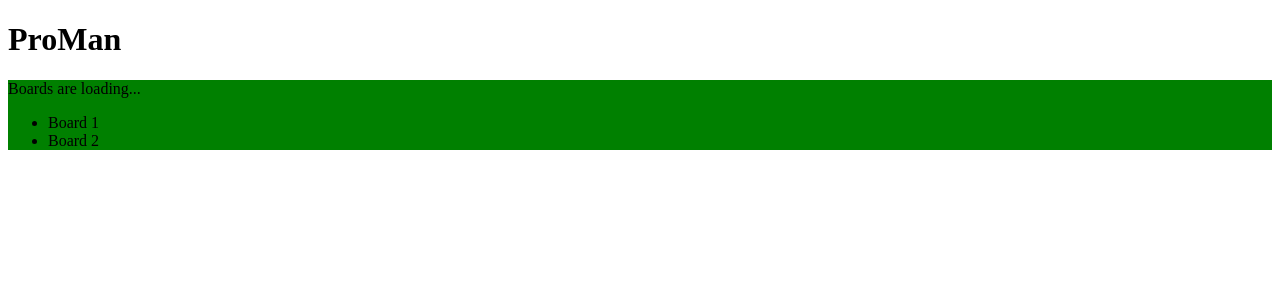
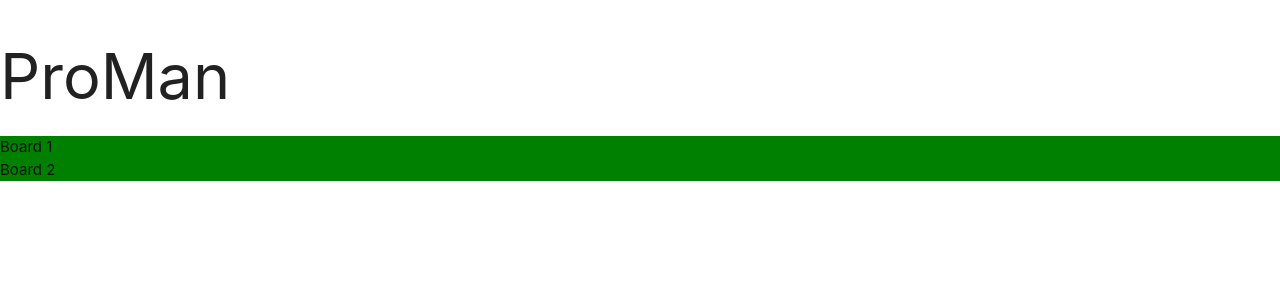
Before and after one commit to csabika98/proman, a Flask app: page / in a window 1280 px wide. Shown: the top 300 px of the page. Run offline with Flask 2, Linux system fonts and the light colour scheme; parts of the project's set-up code (start-up, migrations or seed data) failed here and were passed over.

Commit message:
initial commit

```diff
--- a/templates/index.html
+++ b/templates/index.html
@@ -10,12 +10,18 @@
         <link rel="icon" type="image/png" sizes="32x32" href="{{ url_for('static', filename='favicon/favicon-32x32.png') }}">
         <link rel="icon" type="image/png" sizes="96x96" href="{{ url_for('static', filename='favicon/favicon-96x96.png') }}">
         <link rel="icon" type="image/png" sizes="16x16" href="{{ url_for('static', filename='favicon/favicon-16x16.png') }}">
+        <!-- Compiled and minified CSS -->
+        <link rel="stylesheet" href="https://cdnjs.cloudflare.com/ajax/libs/materialize/1.0.0/css/materialize.min.css">
+
+        <!-- Compiled and minified JavaScript -->
+        <script src="https://cdnjs.cloudflare.com/ajax/libs/materialize/1.0.0/js/materialize.min.js"></script>
+
 
         <link rel="stylesheet" type="text/css" href="{{ url_for('static', filename='css/main.css') }}">
         <script type="module" src="{{ url_for('static', filename='js/main.js') }}" defer></script>
     </head>
     <body>
         <h1>ProMan</h1>
-        <div id="boards">Boards are loading...</div>
+        <div id="boards"></div>
     </body>
 </html>
```
